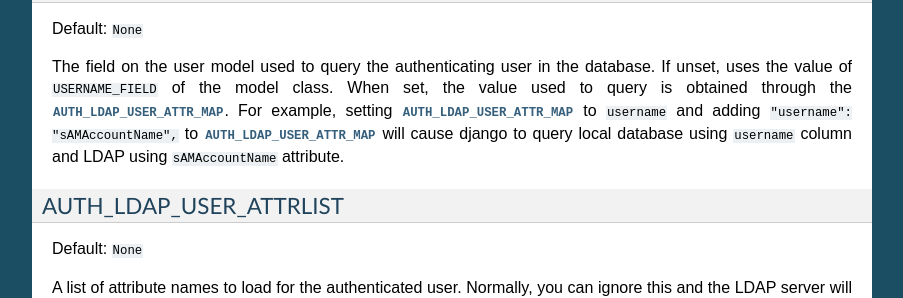
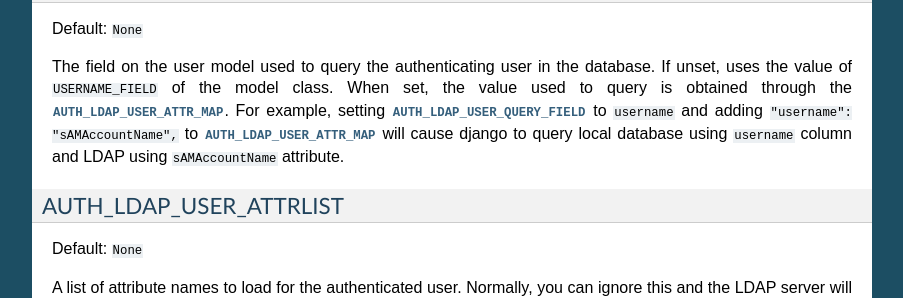
Before and after one commit to django-auth-ldap/django-auth-ldap, a Sphinx documentation site: the page built from docs/reference.rst, in a window 1280 px wide and 900 px high, scrolled down 3417 px. Shown: the part 154-452 px from the top of the window, without its empty margins (198-1101 px from the left). Built offline with Sphinx 7.4.7, drawn with Linux system fonts in a browser that asks for light colours.

Commit message:
Fixed typo in documentation.

```diff
--- a/docs/reference.rst
+++ b/docs/reference.rst
@@ -279,7 +279,7 @@ Default: ``None``
 The field on the user model used to query the authenticating user in the
 database. If unset, uses the value of ``USERNAME_FIELD`` of the model class.
 When set, the value used to query is obtained through the
-:setting:`AUTH_LDAP_USER_ATTR_MAP`. For example, setting :setting:`AUTH_LDAP_USER_ATTR_MAP`
+:setting:`AUTH_LDAP_USER_ATTR_MAP`. For example, setting :setting:`AUTH_LDAP_USER_QUERY_FIELD`
 to ``username`` and adding ``"username": "sAMAccountName",`` to :setting:`AUTH_LDAP_USER_ATTR_MAP`
 will cause django to query local database using ``username`` column and LDAP using
 ``sAMAccountName`` attribute.
```
